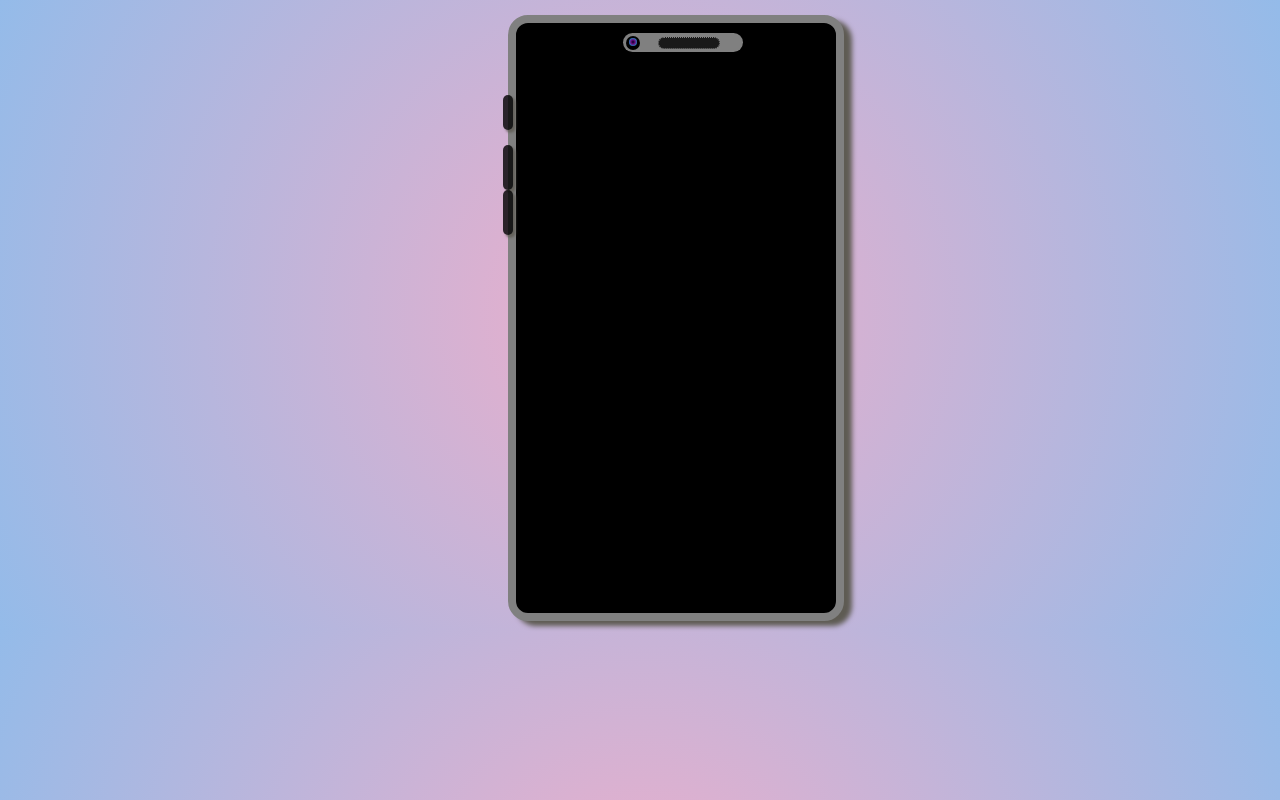
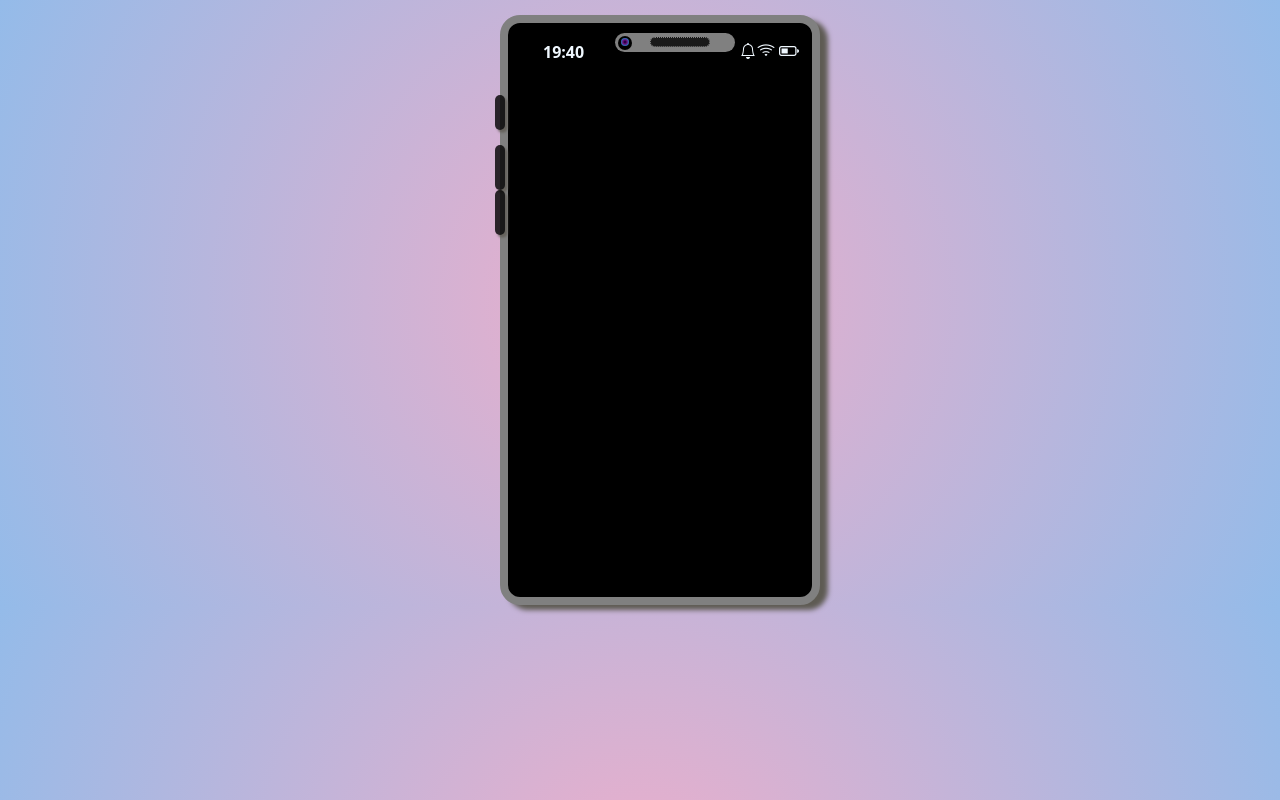
Before and after one commit to HalterDevTi/CloneInstagram, a website: page index.html in a window 1280 px wide. Drawn offline with nearby package versions, Linux system fonts and the light colour scheme.

Commit message:
Add files via upload

```diff
--- a/index.html
+++ b/index.html
@@ -4,7 +4,10 @@
     <meta charset="UTF-8">
     <meta http-equiv="X-UA-Compatible" content="IE=edge">
     <meta name="viewport" content="width=device-width, initial-scale=1.0">
+    <link rel="stylesheet" href="node_modules/bootstrap/dist/css/bootstrap.css">
+    <link rel="stylesheet" href="https://cdn.jsdelivr.net/npm/bootstrap-icons@1.10.3/font/bootstrap-icons.css">
     <link rel="stylesheet" href="style.css">
+    <script src="node_modules/bootstrap/dist/js/bootstrap.js" defer></script>
     <title>Clone Instagram</title>
 </head>
 <body>
@@ -16,6 +19,11 @@
     <div class="btm-1"></div>
     <div class="btm-2"></div>
     <div class="btm-3"></div>
-    <div class="cell"></div>
+    <div class="cell">
+        <i class="bi bi-bell"></i>
+        <i class="bi bi-wifi"></i>
+        <i class="bi bi-battery-half"></i>
+        <p class="hora">19:40</p>
+    </div>
 </body>
 </html>
--- a/style.css
+++ b/style.css
@@ -54,3 +54,26 @@ body{
     height: 590px; width: 320px;
     margin-left: 500px; margin-right: 500px; margin-top: 15px;
 }
+.hora{
+    color: aliceblue;
+    font-weight: bolder;
+    width: min-content;
+    margin-top: 17px; margin-left: 35px;
+}
+ .bi-bell{
+    position: absolute;
+    color: aliceblue;
+    margin-left: 232px; margin-top: 16px;
+}
+.bi-wifi{
+    position: absolute;
+    color: aliceblue;
+    font-size:18px;
+    margin-left: 249px; margin-top: 14px;
+}
+.bi-battery-half{
+    position: absolute;
+    color: aliceblue;
+    font-size:20px;
+    margin-left: 271px; margin-top: 13.5px;
+}
```
Also changed, not shown: package.json (added, +15 -0 lines), 1 other file.
